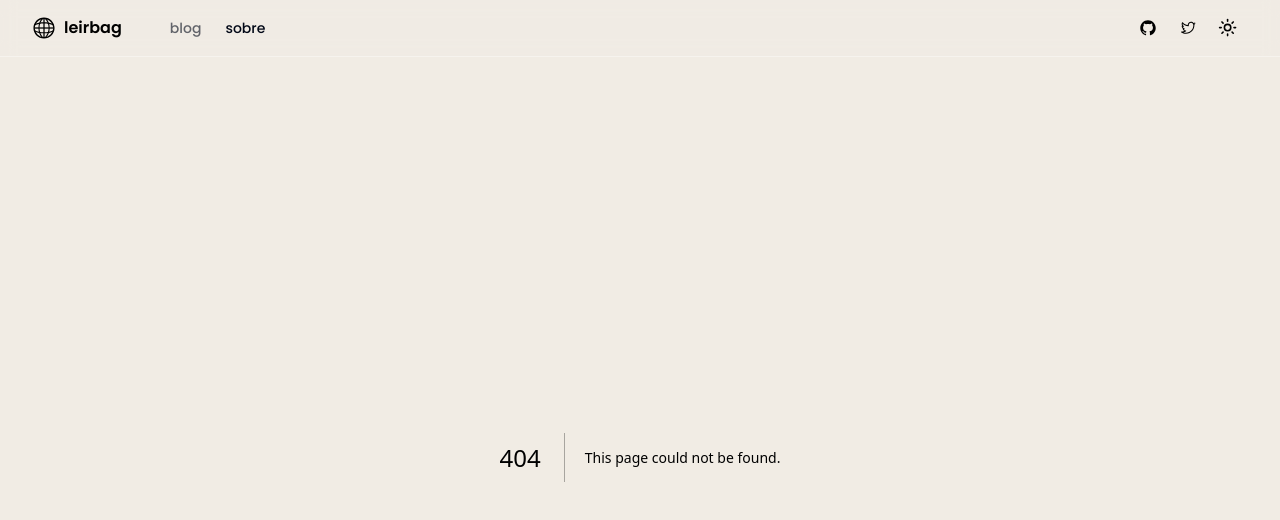
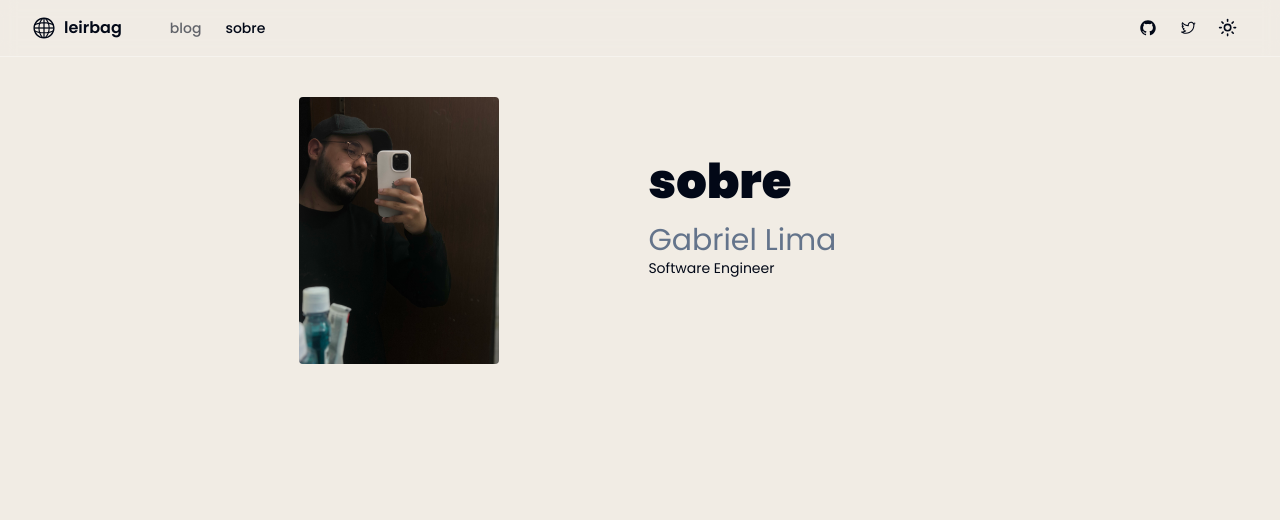
Before and after one commit to gabrielrtlima/blog, a Next.js app: page /about in a window 1280 px wide. Before the commit this address had no page. Shown: the top 520 px of the page. Built offline with nearby package versions, Linux system fonts and the light colour scheme.

Commit message:
feat: add about page

```diff
--- /dev/null
+++ b/app/about/page.tsx
@@ -0,0 +1,27 @@
+export default function AboutPage() {
+  return (
+    <div className="container max-w-4xl py-6 lg:py-10">
+      <div className="flex flex-col items-start gap-10 md:justify-between md:gap-8">
+        <section className="flex items-center w-full justify-around">
+          <img
+            src="/me.jpeg"
+            alt="my profile picture"
+            width={200}
+            height={200}
+            className="rounded-sm hidden md:block"
+          />
+          <div className="w-2/5">
+            <h1 className="inline-block font-black text-4xl lg:text-5xl">
+              sobre
+            </h1>
+            <p className="text-2xl mt-4 lg:text-3xl text-muted-foreground">
+              Gabriel Lima
+            </p>
+            <p className="text-sm lg:text-md">Software Engineer</p>
+            <p className="text-md mt-6"></p>
+          </div>
+        </section>
+      </div>
+    </div>
+  );
+}
```
Also changed, not shown: public/me.jpeg (added).
